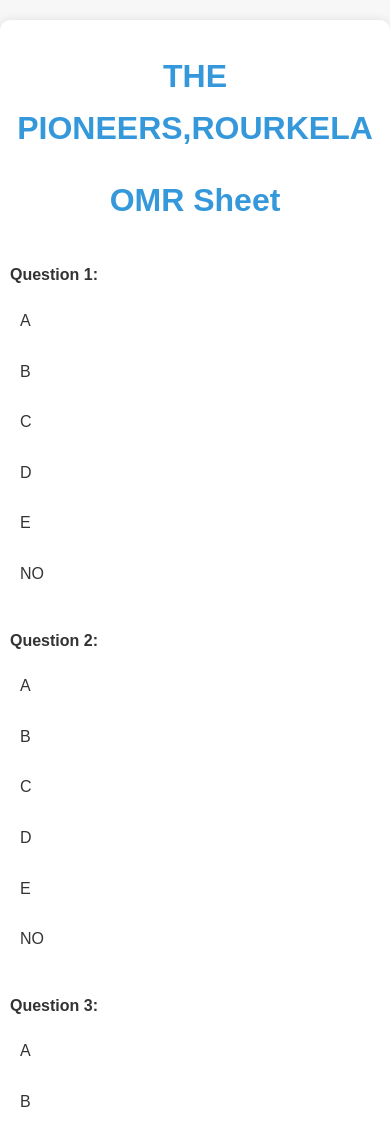
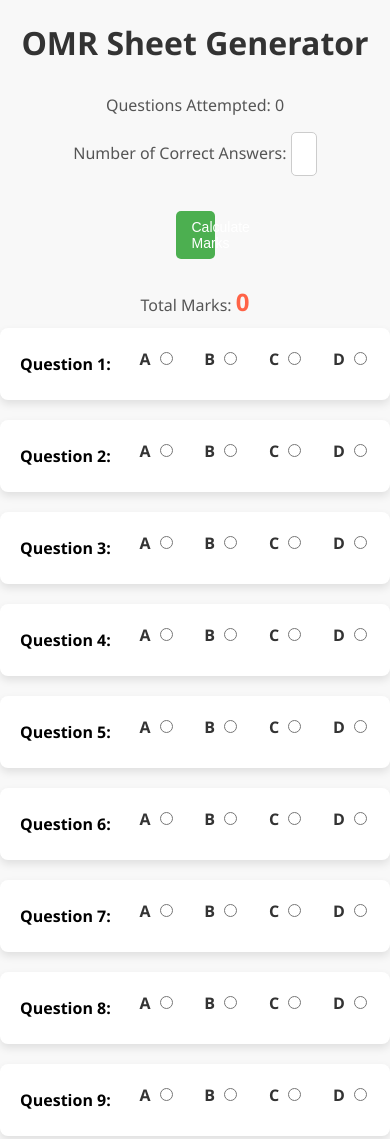
Before and after one commit to ashishdas2406/the-pioneer-omr-sheet, a plain HTML site: page index.html in a window 390 px wide. Shown: the top 1139 px of the page. Drawn offline with nearby package versions, Linux system fonts and the light colour scheme.

Commit message:
index.html

```diff
--- a/index.html
+++ b/index.html
@@ -1,30 +1,235 @@
 <!DOCTYPE html>
 <html lang="en">
 <head>
-    <script src="https://cdnjs.cloudflare.com/ajax/libs/jspdf/2.5.3/jspdf.umd.min.js"></script>
+  <meta charset="UTF-8">
+  <title>OMR Sheet Generator</title>
+  <script src="https://cdnjs.cloudflare.com/ajax/libs/jspdf/2.4.0/jspdf.umd.min.js"></script>
+  <style>
+     form {
+      display: flex;
+      flex-direction: column;
+      align-items: center;
+    }
+  body {
+      font-family: 'Segoe UI', Tahoma, Geneva, Verdana, sans-serif;
+      background-color: #f8f8f8;
+      margin: 0;
+      padding: 0;
+    }
 
-  <meta charset="UTF-8">
-  <meta name="viewport" content="width=device-width, initial-scale=1.0">
-  <title>THE PIONEERS,ROURKELA OMR Sheet</title>
-  <link rel="stylesheet" href="styles.css">
+    .container {
+      max-width: 800px;
+      margin: 20px auto;
+      padding: 20px;
+      background-color: #fff;
+      border-radius: 8px;
+      box-shadow: 0 4px 8px rgba(0, 0, 0, 0.1);
+    }
+
+    h1 {
+      color: #333;
+      text-align: center;
+      margin-bottom: 30px;
+    }
+
+    p {
+      color: #555;
+      margin-bottom: 10px;
+      text-align: center;
+    }
+
+    #totalMarks {
+      font-weight: bold;
+      font-size: 24px;
+      color: #ff6347;
+      text-align: center;
+      margin-bottom: 20px;
+    }
+
+    input[type="number"] {
+      padding: 12px;
+      border: 1px solid #ccc;
+      border-radius: 5px;
+      width: calc(100% - 1150px);
+      margin-bottom: 15px;
+      outline: none;
+      font-size: 16px;
+    }
+
+    .button-container {
+      display: flex;
+      justify-content: center;
+    }
+    button {
+        margin-top: 10px;
+      padding: 8px 16px;
+      background-color: #4CAF50;
+      color: white;
+      border: none;
+      border-radius: 5px;
+      cursor: pointer;
+      transition: background-color 0.3s ease;
+      outline: none;
+      width: 10%;
+      font-size: 14px;
+      display: inline-block;
+      margin-bottom: 10px;
+
+    }
+
+    button:hover {
+      background-color: #45a049;
+    }
+
+    .questions {
+      display: flex;
+      flex-wrap: wrap;
+      justify-content: space-between;
+      justify-content: center;
+    }
+
+    .questions div {
+      padding: 20px;
+      background-color: #fff;
+      border-radius: 8px;
+      box-shadow: 0 4px 8px rgba(0, 0, 0, 0.1);
+      text-align: center;
+      margin-bottom: 20px;
+      width: calc(50% - 30px);
+      transition: transform 0.3s ease;
+      font-size: 16px;
+      display: flex;
+      justify-content: space-between;
+      align-items: center;
+    }
+
+    .questions div:hover {
+      transform: translateY(-5px);
+    }
+
+    label {
+      display: block;
+      margin-bottom: 10px;
+      color: #333;
+      font-weight: bold;
+    }
+
+    /* Responsive styles */
+    @media screen and (max-width: 600px) {
+      .questions div {
+        width: calc(100% - 20px);
+      }
+    }
+  </style>
 </head>
 <body>
-  <div class="omr-sheet">
-    <h1>THE PIONEERS,ROURKELA</h1>
-    <h1>OMR Sheet</h1>
-    <form id="omrForm">
-      <div id="questionsContainer">
-        <!-- Questions will be generated here -->
-      </div>
+  <h1>OMR Sheet Generator</h1>
+  <p>Questions Attempted: <span id="attemptedCount">0</span></p>
+  <p>Number of Correct Answers: <input type="number" id="correctCount" min="0"></p>
 
-      <input type="submit" value="Download OMR Sheet">
+  <form id="omrForm">
+    <button type="button" onclick="calculateMarks()">Calculate Marks</button>
+  <p>Total Marks: <span id="totalMarks">0</span></p>
+    <div class="questions" id="questionsPart1"></div>
+    <div class="questions" id="questionsPart2"></div>
+<br>
+    <button type="button" onclick="downloadOMR()">Download OMR</button>
+  </form>
 
-    </form>
-  </div>
-  <footer>
-    <p>&copy; 2023 THE PIONEERS,ROURKELA. (Version 1.0.0)     All rights reserved.</p>
-  </footer>
+  <script>
+    // Function to generate questions for each part
+    function generateQuestions(part, container) {
+      let questionsHTML = '';
 
-  <script src="script.js"></script>
+      for (let i = 1; i <= 100; i++) {
+        const questionNumber = i + (part - 1) * 100;
+        questionsHTML += `
+          <div>
+            <strong>Question ${questionNumber}:</strong>
+            <label> A <input type="radio" name="q${questionNumber}" value="a"> </label>
+            <label> B <input type="radio" name="q${questionNumber}" value="b">  </label>
+            <label> C <input type="radio" name="q${questionNumber}" value="c">  </label>
+            <label> D <input type="radio" name="q${questionNumber}" value="d">  </label>
+          </div>
+        `;
+      }
+
+      container.innerHTML = questionsHTML;
+      addChangeListener(); // Attach change listener after generating questions
+    }
+ // Function to attach change listener to radio buttons
+ function addChangeListener() {
+      const radioInputs = document.querySelectorAll('input[type="radio"]');
+      radioInputs.forEach(input => {
+        input.addEventListener('change', updateAttemptedCount);
+      });
+    }
+
+    // Function to update attempted questions count
+    function updateAttemptedCount() {
+      const radioInputs = document.querySelectorAll('input[type="radio"]');
+      let attemptedCount = 0;
+
+      radioInputs.forEach(input => {
+        if (input.checked) {
+          attemptedCount++;
+        }
+      });
+
+      document.getElementById('attemptedCount').textContent = attemptedCount;
+    }
+
+    // Function to download OMR
+    function downloadOMR() {
+      const form = document.getElementById('omrForm');
+      const formData = new FormData(form);
+      const totalQuestions = 200;
+      let selectedOptions = '';
+
+      for (let i = 1; i <= totalQuestions; i++) {
+        const selectedValue = formData.get(`q${i}`);
+        const options = ['A', 'B', 'C', 'D'];
+
+        selectedOptions += `Question ${i}: `;
+        if (selectedValue) {
+          selectedOptions += `${selectedValue.toUpperCase()}\n`;
+
+        } else {
+          selectedOptions += 'No Option Selected\n';
+        }
+
+
+      }
+
+      selectedOptions += `\nQuestions Attempted: ${document.getElementById('attemptedCount').textContent}`;
+
+      const blob = new Blob([selectedOptions], { type: 'text/plain' });
+      const url = URL.createObjectURL(blob);
+      const a = document.createElement('a');
+      a.href = url;
+      a.download = 'OMR_Selection.txt';
+      document.body.appendChild(a);
+      a.click();
+      document.body.removeChild(a);
+      URL.revokeObjectURL(url);
+    }
+
+    // Generate questions for both parts on page load
+    window.onload = function () {
+      generateQuestions(1, document.getElementById('questionsPart1'));
+      generateQuestions(2, document.getElementById('questionsPart2'));
+    };
+
+
+    function calculateMarks() {
+      const correctCount = parseInt(document.getElementById('correctCount').value) || 0;
+      const attemptedCount = parseInt(document.getElementById('attemptedCount').textContent) || 0;
+      const incorrectCount = attemptedCount - correctCount;
+
+      const totalMarks = correctCount - (incorrectCount / 3);
+      document.getElementById('totalMarks').textContent = totalMarks.toFixed(2);
+    }
+
+  </script>
 </body>
 </html>
```
